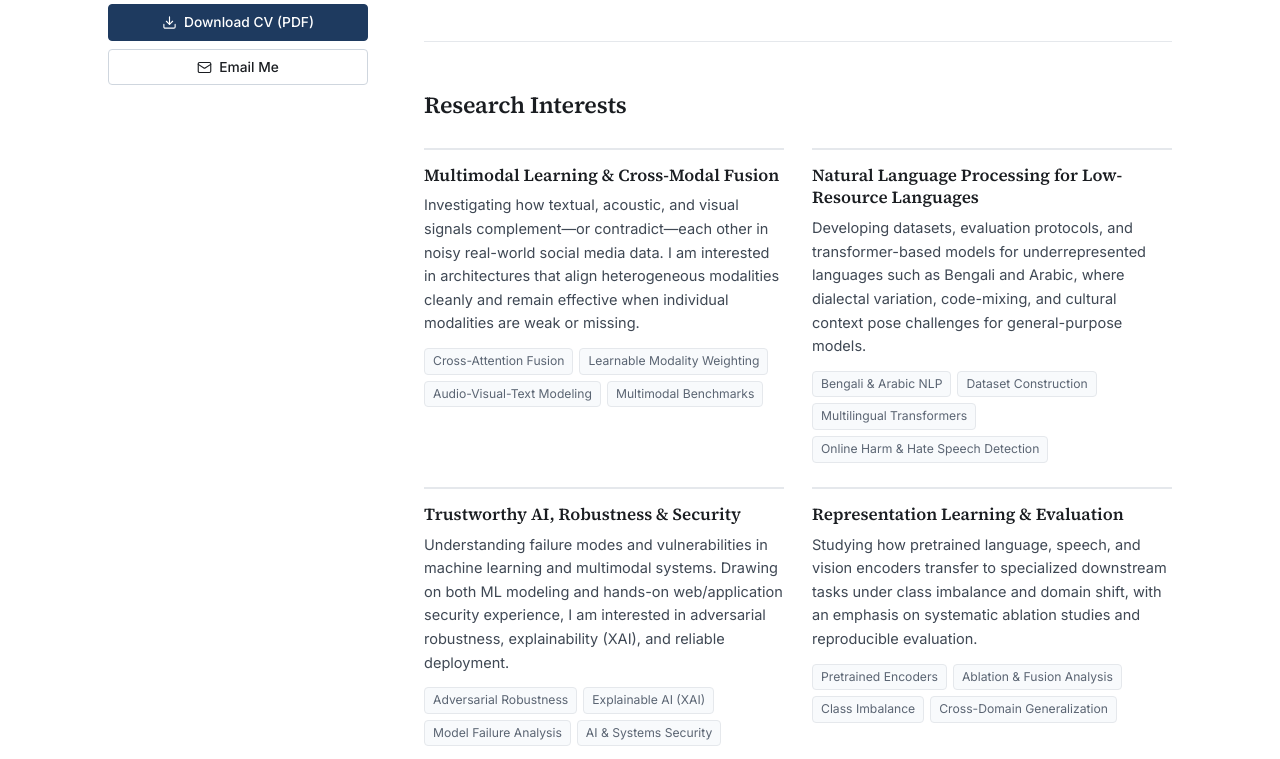
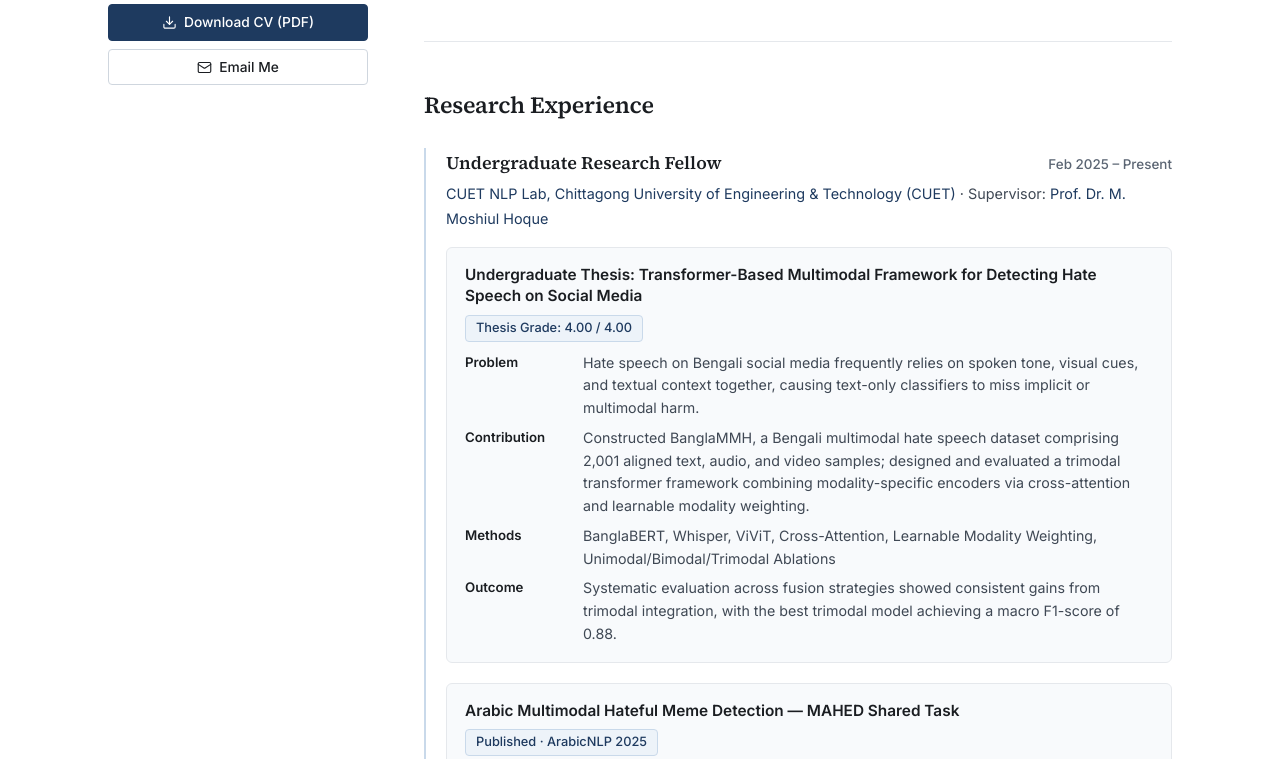
Before and after one commit to Joy2004114/Joy2004114.github.io, a plain HTML site: page index.html in a window 1280 px wide. Shown: the part 544-1303 px from the top of the page. Drawn offline with Linux system fonts and the light colour scheme.

Commit message:
Update index.html

```diff
--- a/index.html
+++ b/index.html
@@ -80,18 +80,13 @@
       <main class="main-content" id="main-content">
         <section class="content-section" id="home" aria-label="Introduction"></section>
 
-        <section class="content-section" id="research" aria-labelledby="heading-research">
-          <h2 class="section-heading" id="heading-research">Research Interests</h2>
-          <div class="interests-grid" id="research-list"></div>
-        </section>
-
         <section class="content-section" id="experience" aria-labelledby="heading-experience">
           <h2 class="section-heading" id="heading-experience">Research Experience</h2>
           <div id="experience-list"></div>
         </section>
 
         <section class="content-section" id="projects" aria-labelledby="heading-projects">
-          <h2 class="section-heading" id="heading-projects">Selected Research &amp; Technical Projects</h2>
+          <h2 class="section-heading" id="heading-projects">Selected Projects</h2>
           <div class="project-list" id="projects-list"></div>
         </section>
 
```
